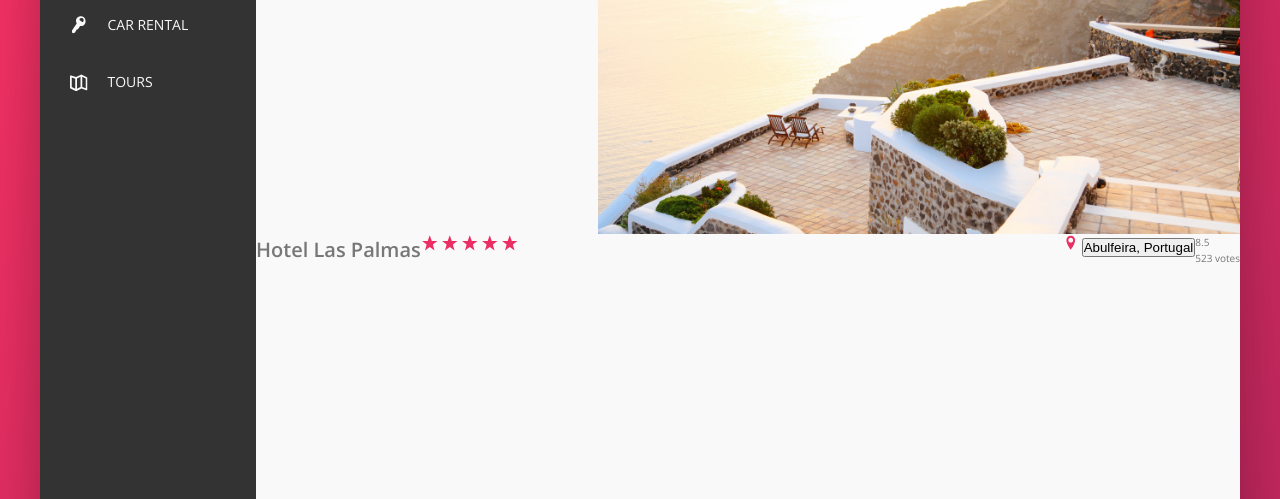
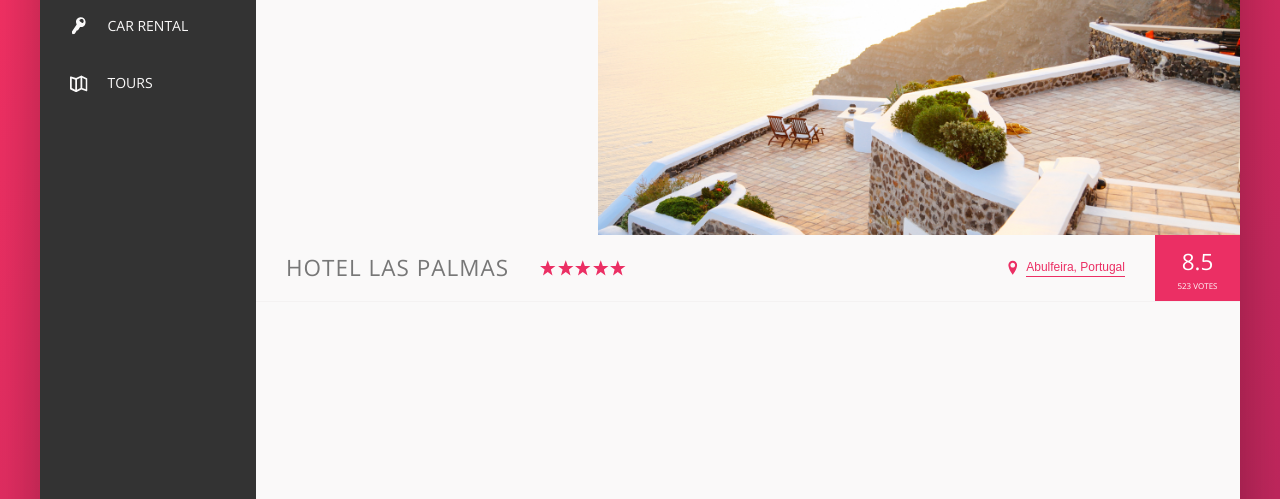
Before and after one commit to ClareBee/AdvancedCSS, a website: page trillo/index.html in a window 1280 px wide. Shown: the part 301-800 px from the top of the page. Drawn offline with nearby package versions, Linux system fonts and the light colour scheme.

Commit message:
heading component w infinite animation;

```diff
--- a/trillo/index.html
+++ b/trillo/index.html
@@ -123,7 +123,7 @@
                   <button class="btn-inline">Abulfeira, Portugal</button>
                 </div>
                 <div class="overview__rating">
-                  <div class="overview_rating-average">8.5</div>
+                  <div class="overview__rating-average">8.5</div>
                   <div class="overview__rating-count">523 votes</div>
                 </div>
               </div>
--- a/trillo/sass/_components.scss
+++ b/trillo/sass/_components.scss
@@ -184,14 +184,20 @@
 
 .overview {
   display: flex;
+  align-items: center;
+  border-bottom: 1px solid var(--color-grey-light-2);
 
   &__heading {
-
+    font-size: 2.25rem;
+    font-weight: 300;
+    text-transform: uppercase;
+    letter-spacing: 1px;
+    padding: 1.5rem 3rem;
   }
 
   &__stars {
-    flex: 1; // occupies all available space
     margin-right: auto; // trick to use with flexbox
+    display: flex;
   }
 
   &__icon-star,
@@ -202,17 +208,72 @@
   }
 
   &__location {
+    font-size: 1.2rem;
+    display: flex;
+    align-items: center;
+  }
+
+  &__icon-location {
+    margin-right: .5rem;
   }
 
   &__rating {
+    background-color: var(--color-primary);
+    margin-left: 3rem;
+    color: #fff;
+    align-self: stretch;
+    padding: 0 2.25rem;
+    display: flex;
+    flex-direction: column;
+    align-items: center;
+    justify-content: center;
+  }
 
+  &__rating-average {
+    font-size: 2.25rem;
+    font-weight: 300;
   }
 
   &__rating-count {
+    font-size: .8rem;
+    text-transform: uppercase;
+  }
+}
 
+.btn-inline {
+  border: none;
+  color: var(--color-primary);
+  font-size: inherit;
+  border-bottom: 1px solid currentColor;
+  padding-bottom: 2px;
+  display: inline-block;
+  background-color: transparent;
+  cursor: pointer;
+  transition: all .2s;
+
+  &:hover {
+    color: var(--color-grey-dark-1);
   }
 
-  &__rating-average {
-
+  &:focus {
+    outline: none;
+    animation: pulsate 1s infinite;
   }
 }
+
+@keyframes pulsate {
+  0% {
+    transform: scale(1);
+    box-shadow: none;
+  }
+
+  50% {
+    transform: scale(1.05);
+    box-shadow: 0 1rem 4rem rgba(0, 0, 0, .25);
+  }
+
+  100% {
+    transform: scale(1);
+    box-shadow: none;
+  }
+}
--- a/trillo/sass/_layout.scss
+++ b/trillo/sass/_layout.scss
@@ -10,7 +10,7 @@
   font-size: 1.4rem;
   height: 7rem;
   background-color: #fff;
-  border-bottom: var(--color-grey-light-2);
+  border-bottom: 1px solid var(--color-grey-light-2);
   display: flex;
   justify-content: space-between;
   align-items: center;
```
Also changed, not shown: trillo/css/style.css.
